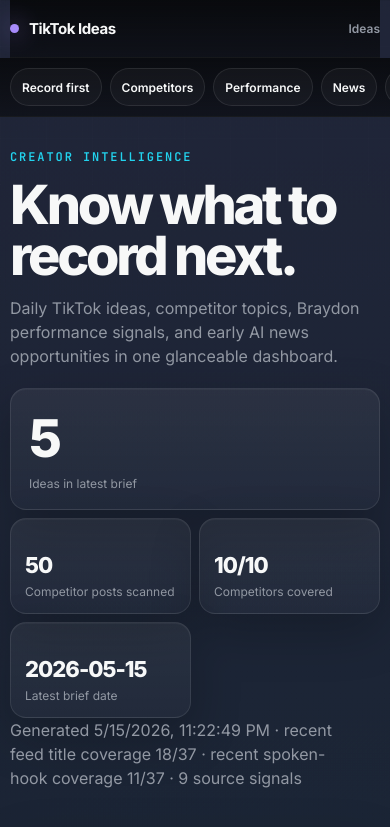
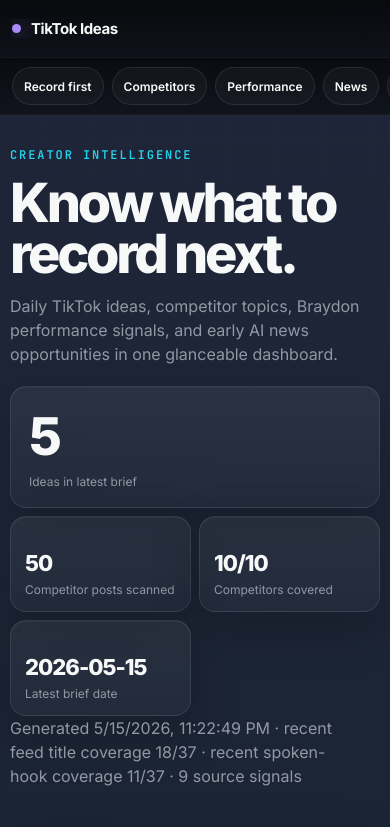
Before and after one commit to Fred4599/tiktok-ideas-dashboard, a website: page index.html in a window 390 px wide. Shown: the top 827 px of the page. Drawn offline with Linux system fonts and the light colour scheme.

Commit message:
Fix mobile dashboard header

```diff
--- a/index.html
+++ b/index.html
@@ -11,7 +11,7 @@
   <link rel="preconnect" href="https://fonts.googleapis.com">
   <link rel="preconnect" href="https://fonts.gstatic.com" crossorigin>
   <link href="https://fonts.googleapis.com/css2?family=Inter:wght@300;400;500;600;700;800&family=JetBrains+Mono:wght@400;500;600&display=swap" rel="stylesheet">
-  <link rel="stylesheet" href="src/styles.css?v=recent-cache-v2" />
+  <link rel="stylesheet" href="src/styles.css?v=mobile-header-v1" />
 </head>
 <body>
   <div class="bg-grid"></div>
--- a/src/styles.css
+++ b/src/styles.css
@@ -109,13 +109,21 @@
 }
 
 @media (max-width: 620px) {
-  .nav { height:58px; }
-  .quick-nav { top:58px; }
-  .brand { font-size:15px; }
-  .brand-dot { width:9px; height:9px; }
-  .nav-links { gap:8px; }
-  .nav-links a { font-size:12px; }
-  .nav-links a[href="#competitors"] { display:none; }
+  .nav {
+    height:58px;
+    margin: 0 calc(50% - 50vw);
+    padding: 0 max(12px, env(safe-area-inset-right)) 0 max(12px, env(safe-area-inset-left));
+    width: auto;
+  }
+  .quick-nav {
+    top:58px;
+    margin: 0 calc(50% - 50vw);
+    padding: 9px 12px;
+    width: auto;
+  }
+  .brand { font-size:15px; min-width:0; white-space:nowrap; overflow:hidden; text-overflow:ellipsis; }
+  .brand-dot { width:9px; height:9px; flex:0 0 auto; }
+  .nav-links { display:none; }
   .ideas-grid { display:flex; overflow-x:auto; gap:12px; margin:0 -12px; padding:0 12px 8px; scroll-snap-type:x mandatory; scrollbar-width:none; }
   .ideas-grid::-webkit-scrollbar { display:none; }
   .idea-card { flex:0 0 min(88vw, 360px); min-height: auto; scroll-snap-align:start; }
```
